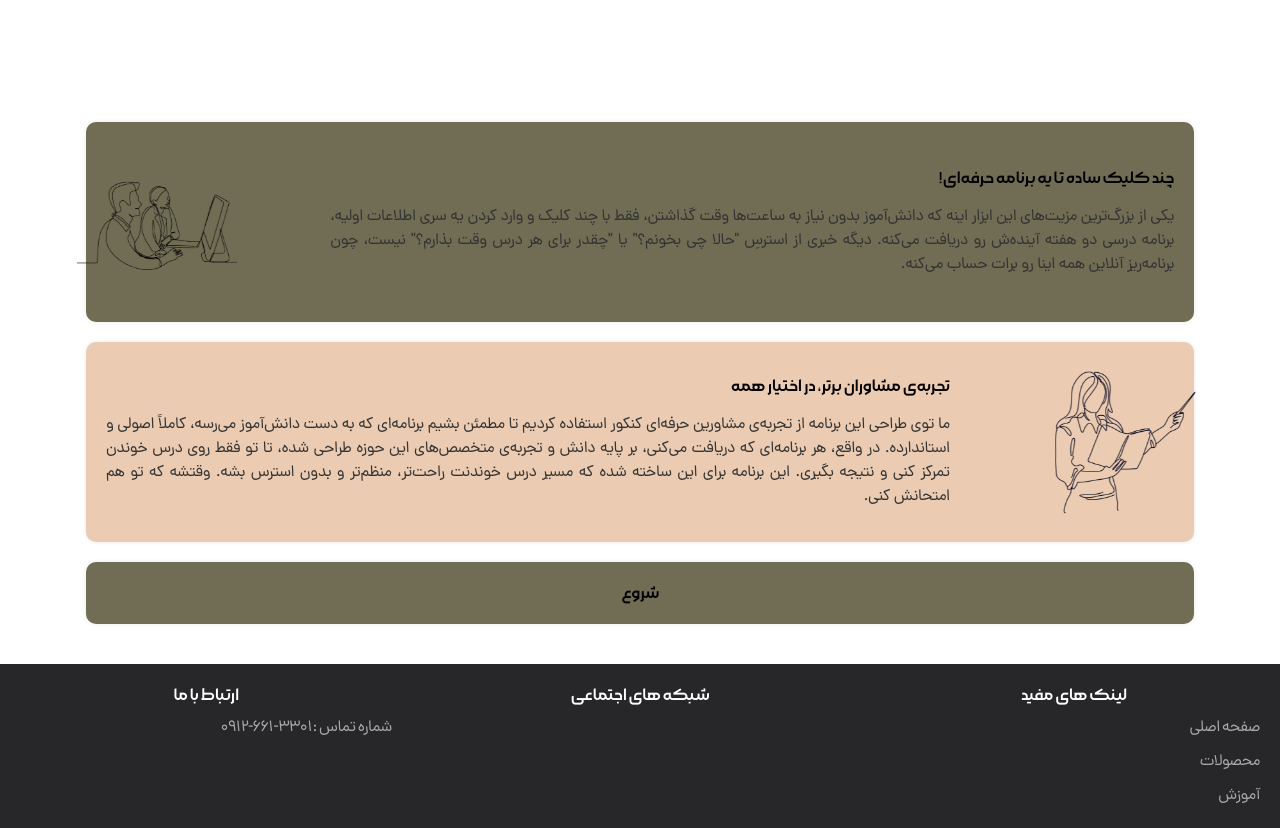
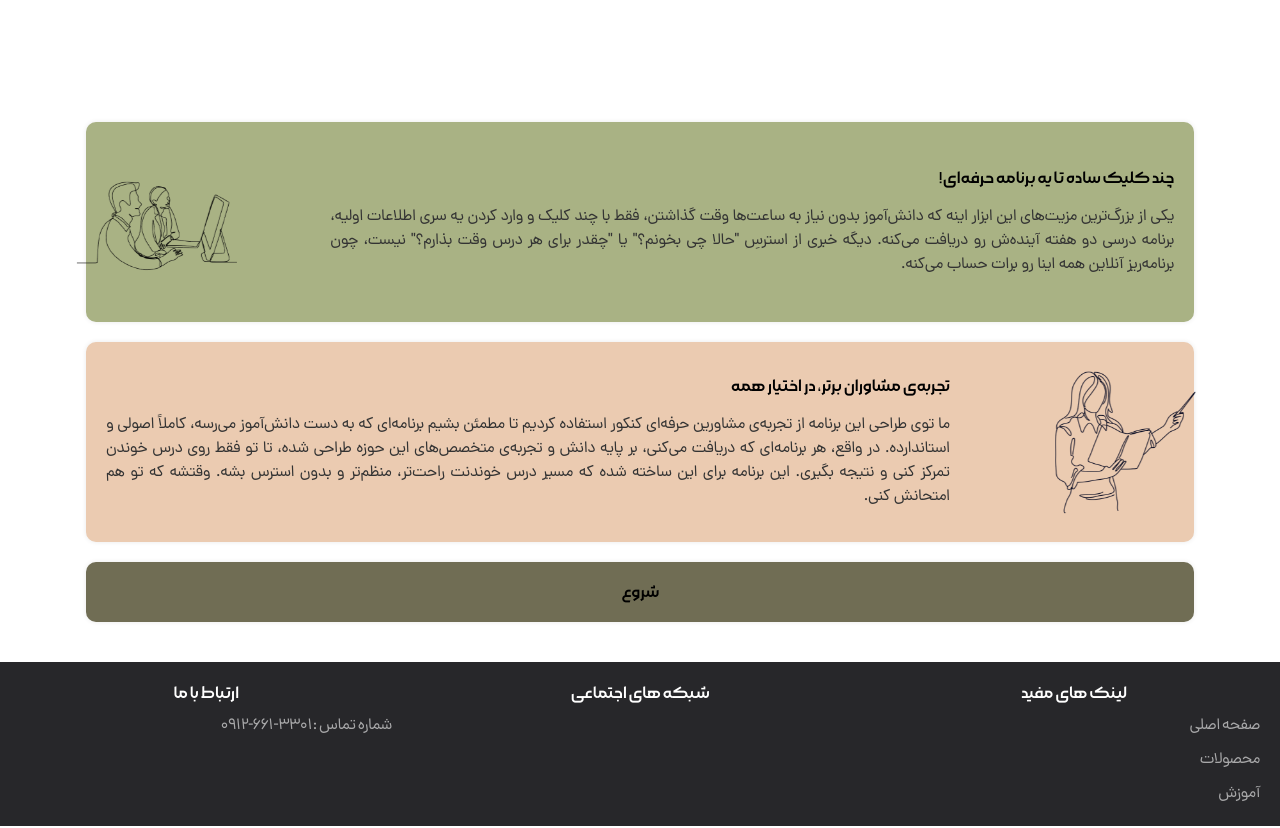
Before and after one commit to golsh1d/online-planner, a React (Create React App) app: page / in a window 1280 px wide. Shown: the part 2120-2948 px from the top of the page. Built offline with nearby package versions, Linux system fonts and the light colour scheme; some icons are missing.

Commit message:
fix some bugs in home page

```diff
--- a/src/App.js
+++ b/src/App.js
@@ -1,6 +1,5 @@
 import React from 'react'
 import "./App.css"
-import NavBar from './Components/navbar/NavBar'
 import routes from './routes'
 import { useRoutes } from 'react-router-dom'
 
@@ -9,7 +8,6 @@ export default function App() {
 
   return (
     <>
-      <NavBar/>
       {router}
     </>
   )
--- a/src/Components/about/About.css
+++ b/src/Components/about/About.css
@@ -20,7 +20,7 @@
 }
 
 .About-section-third{
-    background-color: #706d54;
+    background-color: #a9b284;
 }
 
 .About-section-text-title{
--- a/src/Components/button/Button.css
+++ b/src/Components/button/Button.css
@@ -1,6 +1,5 @@
 .Button{
     width: 100%;
-    height: min-content;
     border-radius: 10px;
     outline: none;
     border: none;
@@ -8,10 +7,12 @@
     font-family: morabba-medium;
     background-color: #706d54;
     overflow: hidden;
+    cursor: pointer;
 }
 
 .Button-link{
     width: 100%;
+    height: 100%;
     color: #000;
     display: flex;
     align-items: center;
@@ -41,7 +42,7 @@
 
 @media screen and (max-width: 768px){
  .Button-max-768{
-    padding: 10px;
+    height: 50px;
     margin-top: 10px;
     font-size: 16px;
  }
@@ -49,7 +50,7 @@
 
 @media screen and (min-width: 768px) {
  .Button-min-768{
-    padding: 20px;
+    height: 60px;
     margin-top: 20px;
     font-size: 18px;
  }
--- a/src/Components/footer/Footer.css
+++ b/src/Components/footer/Footer.css
@@ -50,7 +50,7 @@
 
 .Footer-link:hover ,
 .Footer-social-link:hover {
-    color: #d2ab67;
+    color: #D1AA65;
     opacity: 1;
 }
 
--- a/src/Components/navbar/NavBar.css
+++ b/src/Components/navbar/NavBar.css
@@ -170,7 +170,7 @@
 .NavBar-side-login-container{
     width: 100%;
     height: min-content;
-    padding: 8px 0px;
+    padding: 14px 0px;
     border-radius: 5px;
     transition: all 0.2s ease;
 }
@@ -207,12 +207,13 @@
     width: 100%;
     height: min-content;
     margin-top: 8px;
-    padding: 8px 0px;
+    padding: 14px 0px;
     border-radius: 5px;
     transition: all 0.2s ease;
     display: flex;
     align-items: center;
     color: #820000;
+    cursor: pointer;
 }
 
 .NavBar-side-logout-container:hover{
--- a/src/Pages/Home/Home.js
+++ b/src/Pages/Home/Home.js
@@ -1,5 +1,6 @@
 import React from "react";
 import "./Home.css";
+import NavBar from "../../Components/navbar/NavBar";
 import HeroHeader from "../../Components/heroHeader/HeroHeader";
 import ProductSlider from "../../Components/productSlider/ProductSlider";
 import Banner from "../../Components/banner/Banner";
@@ -10,6 +11,7 @@ import Footer from "../../Components/footer/Footer";
 export default function Home() {
   return (
     <>
+      <NavBar />
       <HeroHeader />
       <ProductSlider />
       <Banner />
```
